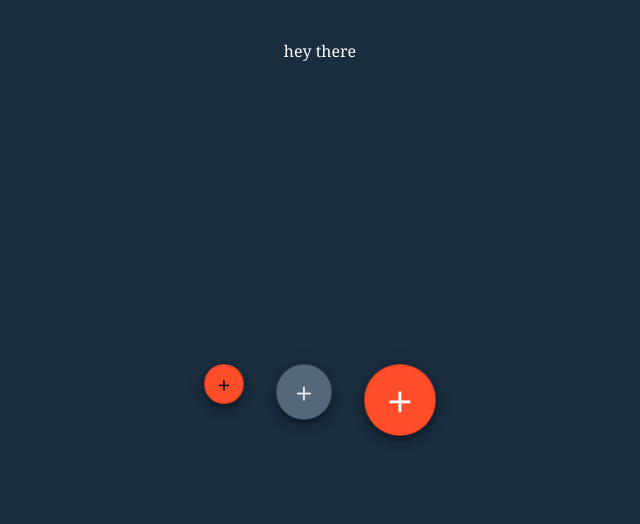
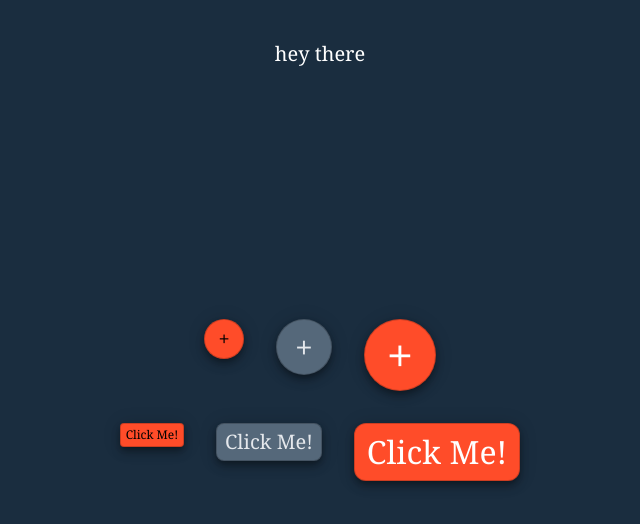
Before and after one commit to elShailee/the-weird-game, a React (Create React App) app: page / in a window 1280 px wide. Shown: the top 524 px of the page, without its empty margins (320-960 px from the left). Built offline with nearby package versions, Linux system fonts and the light colour scheme.

Commit message:
highlight fix and button build

```diff
--- a/src/Chapters/Chapter00/styles.js
+++ b/src/Chapters/Chapter00/styles.js
@@ -13,7 +13,7 @@ export const WelcomeScreenContainer = styled(animated.div)`
 	${({ theme }) => theme.customStyles.screenSized}
 	${({ theme }) => theme.customStyles.centerItems}
 	${({ theme }) => theme.customStyles.nonSelectable}
-	padding: ${({ theme }) => theme.sizes.padding.L};
+	padding: ${({ theme }) => theme.sizes.padding.XL};
 	background-color: ${({ theme }) => theme.colors.chapter00.welcomeScreenBG};
 	color: ${({ theme }) => theme.colors.chapter00.welcomeScreenText};
 	font-family: ${({ theme }) => theme.fonts.primary};
@@ -24,7 +24,7 @@ export const IntroductionScreenContainer = styled(animated.div)`
 	${({ theme }) => theme.customStyles.screenSized}
 	${({ theme }) => theme.customStyles.centerItems}
 	${({ theme }) => theme.customStyles.nonSelectable}
-	padding: ${({ theme }) => theme.sizes.padding.L};
+	padding: ${({ theme }) => theme.sizes.padding.XL};
 	background-color: ${({ theme }) => theme.colors.chapter00.introScreenBG};
 	color: ${({ theme }) => theme.colors.chapter00.introScreenText};
 	font-size: ${({ theme }) => theme.sizes.text.L};
--- a/src/Chapters/Chapter01/Chapter01.jsx
+++ b/src/Chapters/Chapter01/Chapter01.jsx
@@ -1,6 +1,6 @@
-import { FAB } from 'Components/buttons';
-import { useContext, useMemo, useState } from 'react';
-import { useSpring } from 'react-spring';
+import { GeneralButton } from 'Components/buttons';
+import { FloatingActionButton } from 'Components/buttons';
+import { useContext, useRef, useState } from 'react';
 import { ThemeContext } from 'styled-components';
 import { ChapterContainer, SumContainer, TrashButton, TipContainer } from './styles';
 
@@ -11,11 +11,19 @@ export const Chapter01 = () => {
 		trashedPoints: 0,
 		tipsStage: 0,
 	});
-
-	const [stage, setStage] = useState(0);
+	const tipRef = useRef();
 	const stepSize = 10;
 
 	const sumPoints = () => chapterState.points + chapterState.trashedPoints;
+	const tipHighlight = () => {
+		const { style } = tipRef.current;
+		style.transition = 'background-color 0s';
+		style.backgroundColor = theme.colors.chapter01.focusBG;
+		setTimeout(() => {
+			style.transition = 'background-color 1.5s ';
+			style.backgroundColor = 'rgba(0,0,0,0)';
+		}, 0);
+	};
 
 	const addHandler = () => {
 		setChapterState({ ...chapterState, points: chapterState.points + 1 });
@@ -25,22 +33,16 @@ export const Chapter01 = () => {
 		const newTrashedPoints = sumPoints();
 		const tipsStage = Math.min(Math.floor(newTrashedPoints / stepSize), 5);
 
+		if (tipsStage !== chapterState.tipsStage) tipHighlight();
+
 		setChapterState({
 			...chapterState,
 			points: 0,
 			trashedPoints: newTrashedPoints,
 			tipsStage,
 		});
-		if (tipsStage !== stage) setStage(tipsStage);
 	};
 
-	const animation = useSpring({
-		from: { backgroundColor: 'red' },
-		to: { backgroundColor: 'rgba(0,0,0,0)' },
-		config: { duration: 1000 },
-	});
-
-	const Comp = useMemo(() => {
 	const tips = [
 		'hey there',
 		"why'd you do that for?!",
@@ -49,42 +51,73 @@ export const Chapter01 = () => {
 		'Stop It!',
 		'',
 	];
-		return (
-			<TipContainer style={animation} key={stage}>
-				{tips[stage]}
-			</TipContainer>
-		);
-	}, [stage, animation]);
 
 	return (
 		<ChapterContainer>
 			<SumContainer shouldShow={sumPoints() > 0}>{chapterState.points}</SumContainer>
 			<div style={{ display: 'flex', flexDirection: 'row' }}>
-				<FAB
+				<FloatingActionButton
 					onClick={addHandler}
 					style={{ margin: '1rem' }}
 					tabIndex='-1'
 					color={theme.colors.chapter01.addButton.BG}
 					size='S'
 					darken
-				/>
-				<FAB
+				>
+					+
+				</FloatingActionButton>
+				<FloatingActionButton
 					onClick={addHandler}
 					style={{ margin: '1rem' }}
 					tabIndex='-1'
 					color={theme.colors.chapter01.addButton.BG}
 					size='M'
 					disabled
-				/>
-				<FAB
+				>
+					+
+				</FloatingActionButton>
+				<FloatingActionButton
 					onClick={addHandler}
 					style={{ margin: '1rem' }}
 					tabIndex='-1'
 					color={theme.colors.chapter01.addButton.BG}
 					size='L'
-				/>
+				>
+					+
+				</FloatingActionButton>
 			</div>
-			{Comp}
+			<div style={{ display: 'flex', flexDirection: 'row' }}>
+				<GeneralButton
+					onClick={addHandler}
+					style={{ margin: '1rem' }}
+					tabIndex='-1'
+					color={theme.colors.chapter01.addButton.BG}
+					size='S'
+					darken
+				>
+					Click Me!
+				</GeneralButton>
+				<GeneralButton
+					onClick={addHandler}
+					style={{ margin: '1rem' }}
+					tabIndex='-1'
+					color={theme.colors.chapter01.addButton.BG}
+					size='M'
+					disabled
+				>
+					Click Me!
+				</GeneralButton>
+				<GeneralButton
+					onClick={addHandler}
+					style={{ margin: '1rem' }}
+					tabIndex='-1'
+					color={theme.colors.chapter01.addButton.BG}
+					size='L'
+				>
+					Click Me!
+				</GeneralButton>
+			</div>
+			<TipContainer ref={tipRef}>{tips[chapterState.tipsStage]}</TipContainer>
 			<TrashButton shouldShow={sumPoints() >= stepSize} onClick={trashHandler}>
 				Do not press
 			</TrashButton>
--- a/src/Chapters/Chapter01/styles.js
+++ b/src/Chapters/Chapter01/styles.js
@@ -1,4 +1,3 @@
-import { animated } from 'react-spring';
 import styled from 'styled-components';
 
 export const ChapterContainer = styled.div`
@@ -30,10 +29,10 @@ export const TrashButton = styled.button`
 	transition: opacity 1s;
 `;
 
-export const TipContainer = styled(animated.div)`
+export const TipContainer = styled.div`
 	position: absolute;
-	padding: ${({ theme }) => theme.sizes.padding.M} ${({ theme }) => theme.sizes.padding.L};
+	padding: ${({ theme }) => theme.sizes.padding.M} ${({ theme }) => theme.sizes.padding.XL};
 	border-radius: ${({ theme }) => theme.sizes.borderRadius.M};
 	top: 2rem;
-	font-size: ${({ theme }) => theme.sizes.text.S};
+	font-size: ${({ theme }) => theme.sizes.text.M};
 `;
--- a/src/Components/buttons.js
+++ b/src/Components/buttons.js
@@ -1,38 +1,38 @@
 import styled from 'styled-components';
 import { enlarge } from 'theme';
 
-const smallBoxShadow =
-	'0px 3px 5px -1px rgba(0, 0, 0, 0.25), 0px 6px 10px 0px rgba(0, 0, 0, 0.2), 0px 1px 18px 0px rgba(0, 0, 0, 0.16)';
-const bigBoxShadow =
-	'0px 7px 8px -4px rgb(0, 0, 0, 0.25), 0px 12px 17px 2px rgb(0, 0, 0, 0.2),	0px 5px 22px 4px rgb(0, 0, 0, 0.16)';
-
-export const FAB = styled.div`
-	width: ${({ theme, size }) => theme.sizes.components.FAB[size]};
-	height: ${({ theme, size }) => theme.sizes.components.FAB[size]};
-	border-radius: 50%;
-	box-shadow: ${smallBoxShadow};
-	border: 1px solid rgba(0, 0, 0, 0.2);
+export const GeneralButton = styled.div`
+	height: fit-content;
 	background-color: ${({ theme, color, disabled }) =>
 		disabled ? theme.colors.inputs.disabled.BG : color};
+
 	color: ${({ theme, disabled, darken }) => {
 		if (disabled) return theme.colors.inputs.disabled.text;
 		if (darken) return theme.colors.inputs.dark.text;
 		return theme.colors.inputs.light.text;
 	}};
-	font-size: ${({ theme, size }) => theme.sizes.text[enlarge(size, 1)]};
+
+	border: 1px solid rgba(0, 0, 0, 0.2);
+	border-radius: ${({ theme, size }) => theme.sizes.borderRadius[size]};
+	padding: ${({ theme, size }) => theme.sizes.padding[size]};
+	font-size: ${({ theme, size }) => theme.sizes.text[size]};
+	line-height: ${({ theme, size }) => theme.sizes.text[size]};
 	transition: box-shadow 250ms ease, filter 400ms;
+
+	${({ theme }) => theme.customStyles.centerItems};
+	${({ theme }) => theme.customStyles.nonSelectable};
+	${({ theme }) => theme.shadows.S}
 	${({ theme, disabled }) => {
 		if (!disabled) return theme.customStyles.clickable;
 	}};
-	${({ theme }) => theme.customStyles.centerItems};
-	${({ theme }) => theme.customStyles.nonSelectable};
+
 	&:hover {
 		filter: ${({ theme, darken, disabled }) => {
 			if (disabled) return '';
 			if (darken) return theme.filters.darken.S;
 			return theme.filters.lighten.S;
 		}};
-		${({ disabled }) => (disabled ? '' : `box-shadow: ${bigBoxShadow};`)}
+		${({ disabled, theme }) => (disabled ? '' : theme.shadows.L)}
 	}
 
 	&:active {
@@ -45,6 +45,10 @@ export const FAB = styled.div`
 	}
 `;
 
-FAB.defaultProps = {
-	children: '+',
-};
+export const FloatingActionButton = styled(GeneralButton)`
+	width: ${({ theme, size }) => theme.sizes.components.FAB[size]};
+	height: ${({ theme, size }) => theme.sizes.components.FAB[size]};
+	border-radius: 50%;
+	font-size: ${({ theme, size }) => theme.sizes.text[enlarge(size, 1)]};
+	line-height: ${({ theme, size }) => theme.sizes.text[enlarge(size, 1)]};
+`;
--- a/src/palette.js
+++ b/src/palette.js
@@ -2,7 +2,7 @@
 
 const palette = {
 	gray: {
-		200: `rgb(34, 34, 34)`,
+		200: `rgb(20, 20, 20)`,
 		700: `rgb(153, 153, 153)`,
 		900: `rgb(229, 232, 236)`,
 	},
@@ -18,6 +18,7 @@ const palette = {
 		720: `rgb(85, 104, 122)`,
 	},
 	orange: {
+		600: `rgb(230, 50, 30)`,
 		900: `rgb(255, 76, 41)`,
 	},
 };
--- a/src/theme.js
+++ b/src/theme.js
@@ -9,23 +9,32 @@ export const theme = {
 	sizes: {
 		border: {},
 		borderRadius: {
+			S: '0.25rem',
 			M: '0.5rem',
+			L: '0.75rem',
 			Max: '50%',
 		},
 		padding: {
-			L: '1rem',
+			S: '0.3rem',
 			M: '0.5rem',
+			L: '0.75rem',
+			XL: '1rem',
 		},
 		text: {
+			S: '0.75rem',
+			M: '1.25rem',
+			L: '2rem',
 			XL: '3rem',
-			L: '2rem',
-			M: '1.5rem',
-			S: '1rem',
 		},
 		letterSpacing: {
 			L: '0.07rem',
 		},
 		components: {
+			Button: {
+				S: '1.5rem',
+				M: '2.5rem',
+				L: '4rem',
+			},
 			FAB: {
 				S: '2.5rem',
 				M: '3.5rem',
@@ -42,6 +51,10 @@ export const theme = {
 			S: 'brightness(123%) saturate(85%)',
 			L: 'brightness(185%) saturate(65%)',
 		},
+	},
+	shadows: {
+		S: 'box-shadow: 0px 3px 5px -1px rgba(0, 0, 0, 0.25), 0px 6px 10px 0px rgba(0, 0, 0, 0.2), 0px 1px 18px 0px rgba(0, 0, 0, 0.16);',
+		L: 'box-shadow: 0px 7px 8px -4px rgb(0, 0, 0, 0.25), 0px 12px 17px 2px rgb(0, 0, 0, 0.2),	0px 5px 22px 4px rgb(0, 0, 0, 0.16);',
 	},
 	fonts: {
 		primary: "'Noto Serif', serif",
@@ -74,13 +87,14 @@ export const theme = {
 	},
 	colors: {
 		chapter00: {
-			welcomeScreenBG: palette.orange[900],
+			welcomeScreenBG: palette.orange[600],
 			welcomeScreenText: palette.gray[200],
 			introScreenBG: palette.gray[200],
 			introScreenText: palette.gray[700],
 		},
 		chapter01: {
 			BG: palette.blue[350],
+			focusBG: palette.blue[620],
 			text: {
 				light: palette.white[900],
 				dark: palette.orange[950],
```
Lines whose indentation alone changed are shown as unchanged.
